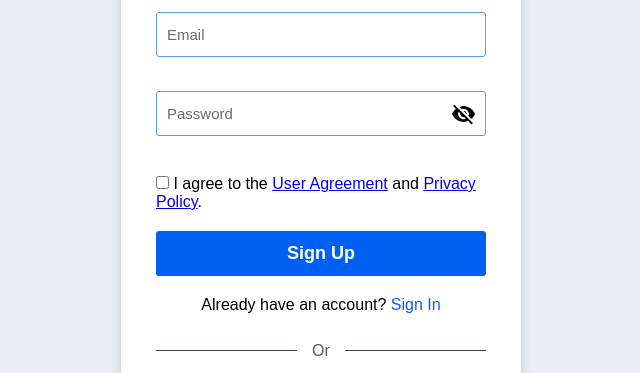
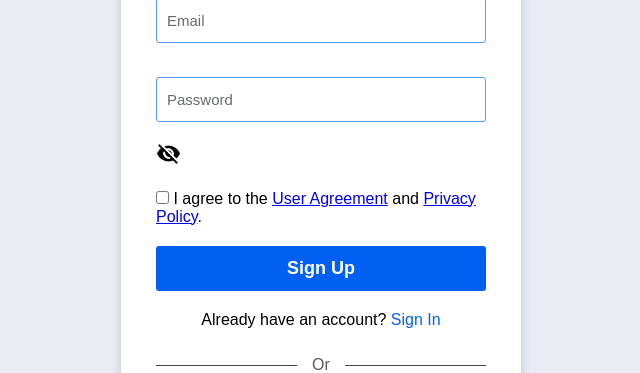
Before and after one commit to sobnom345/sign-up-now, a plain HTML site: page index.html in a window 1280 px wide. Shown: the part 260-633 px from the top of the page, without its empty margins (319-959 px from the left). Drawn offline with nearby package versions, Linux system fonts and the light colour scheme.

Commit message:
Update style.css

```diff
--- a/style & JS file/style.css
+++ b/style & JS file/style.css
@@ -96,17 +96,7 @@ body {
     position: relative;
 }
 
-.form-design .container .main .form .form-control .background {
-    position: absolute;
-    top: 51%;
-    right: 9px;
-    transform: translateY(-50%);
-    cursor: pointer;
-    padding: 1px;
-    background-color: #fff;
-}
-
-.form-design .container .main .form .form-control .background img {
+.form-design .container .main .form .form-control img {
     width: 25px;
     height: 25px;
 }
```
